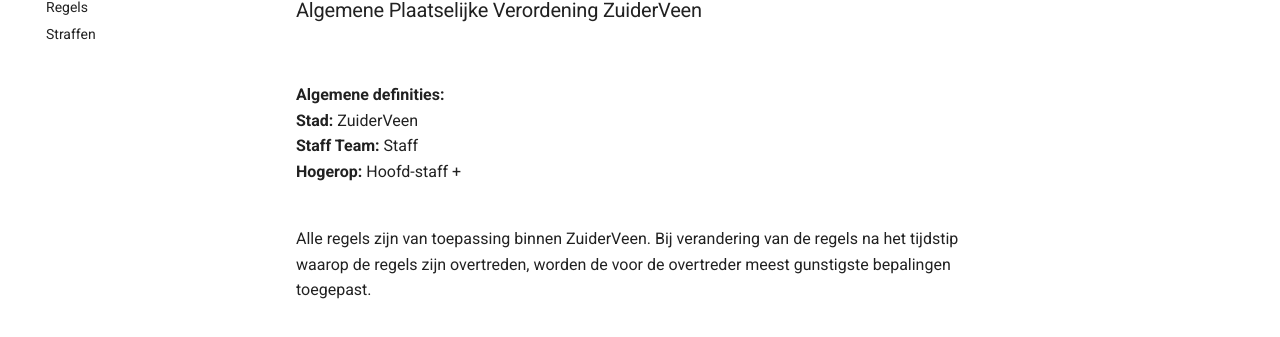
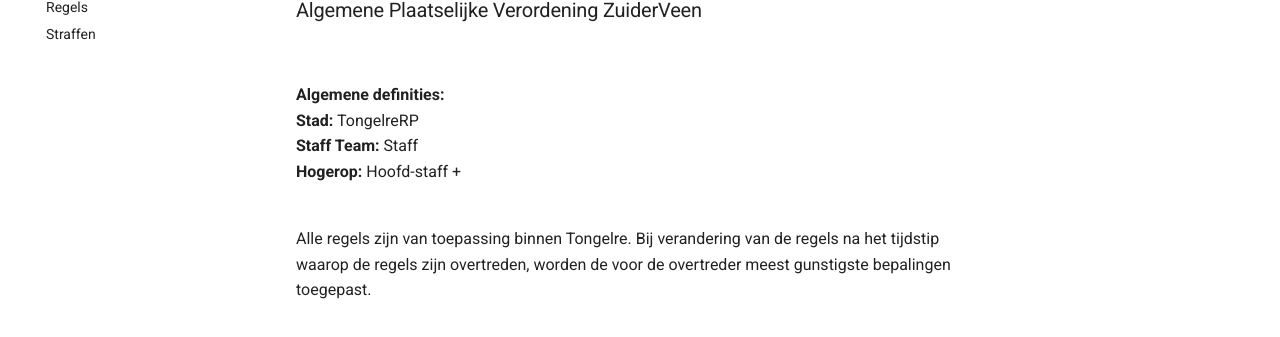
Before and after one commit to tongelrerp/tongelrerp.github.io, an MkDocs documentation site: the page built from docs/index.md, in a window 1280 px wide and 1320 px high. Shown: the part 185-522 px from the top of the window. Built offline with MkDocs 1.6.1 and Material for MkDocs 9.7.7, drawn with Linux system fonts in a browser that asks for light colours; comment, search, counter and statistics services are not loaded.

Commit message:
Add index

```diff
--- a/docs/index.md
+++ b/docs/index.md
@@ -3,12 +3,12 @@
 </br>
 
 **Algemene definities:**<br>
-**Stad:**		    ZuiderVeen<br>
+**Stad:**		    TongelreRP<br>
 **Staff Team:**		Staff<br>
 **Hogerop:**		  Hoofd-staff +<br>
 </br>
 
-Alle regels zijn van toepassing binnen ZuiderVeen. Bij verandering van de regels na het tijdstip waarop de regels zijn overtreden, worden de voor de overtreder meest gunstigste bepalingen toegepast.<br>
+Alle regels zijn van toepassing binnen Tongelre. Bij verandering van de regels na het tijdstip waarop de regels zijn overtreden, worden de voor de overtreder meest gunstigste bepalingen toegepast.<br>
 </br>
 
 **Staff-zaken:**<br>
```
